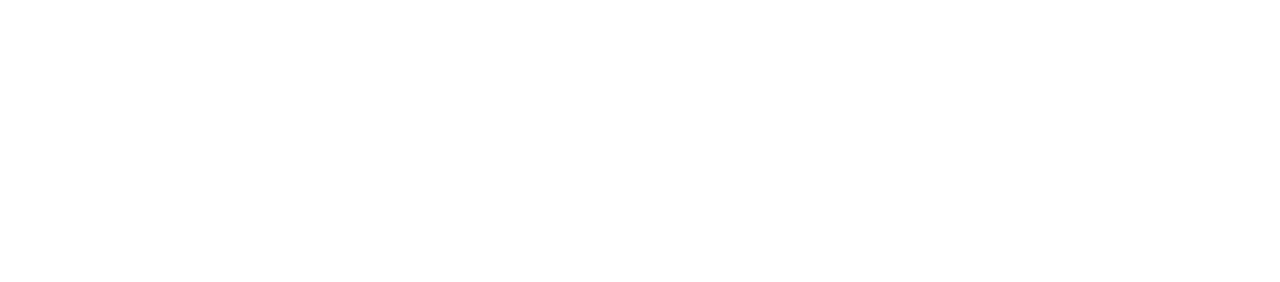
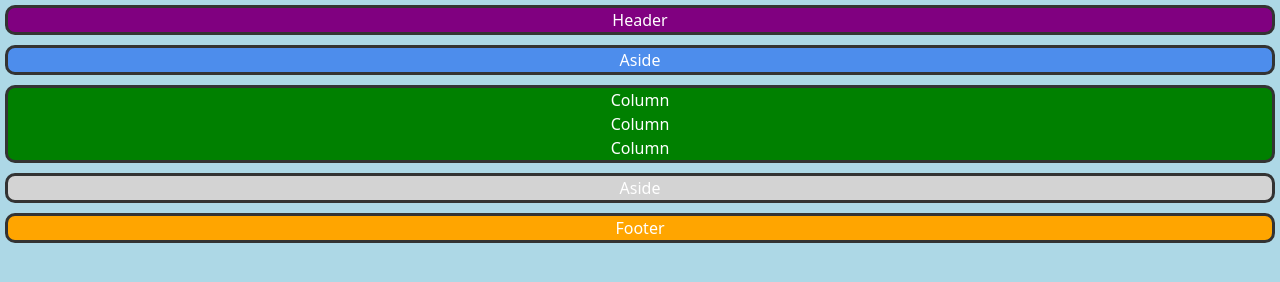
Before and after one commit to CarlChapman95/grid-wireframe-practice, a plain HTML site: page index.html in a window 1280 px wide. Drawn offline with Linux system fonts and the light colour scheme.

Commit message:
added initial style boxes before final commit fix

```diff
--- a/css/style.css
+++ b/css/style.css
@@ -0,0 +1,36 @@
+body {
+    background-color: lightblue;
+}
+.grid-container {
+    display: grid;
+}
+.gridbox-item {
+    min-width: 250px;
+    margin: 5px;
+    border: 3px solid#333;
+    border-radius: 10px;
+    background-color: #dfdfdf;
+    text-align: center;
+    color: white;
+    align-items: center;
+}
+.gridbox-header {
+    background-color: purple;
+}
+.gridbox-aside {
+    background-color: rgb(77, 141, 236);
+}
+.gridbox-columns {
+    display: grid;
+    background-color: green;
+    grid-template-columns: auto;
+}
+.gridbox-column {
+    background-color: red;
+}
+.gridbox-aside2 {
+    background-color: lightgray;
+}
+.gridbox-footer {
+    background-color: orange;
+}
--- a/index.html
+++ b/index.html
@@ -8,6 +8,16 @@
     <link rel="stylesheet" href="./css/style.css">
 </head>
 <body>
-
+    <div class="grid-container">
+        <div class="gridbox-item gridbox-header">Header</div>
+        <div class="gridbox-item gridbox-aside">Aside</div>
+        <div class="gridbox-item gridbox-columns">
+            <div clas="gridbox-item gridbox-column">Column</div>
+            <div clas="gridbox-item gridbox-column">Column</div>
+            <div clas="gridbox-item gridbox-column">Column</div>
+        </div>
+        <div class="gridbox-item gridbox-aside2">Aside</div>
+        <div class="gridbox-item gridbox-footer">Footer</div>
+    </div>
 </body>
 </html>
```
